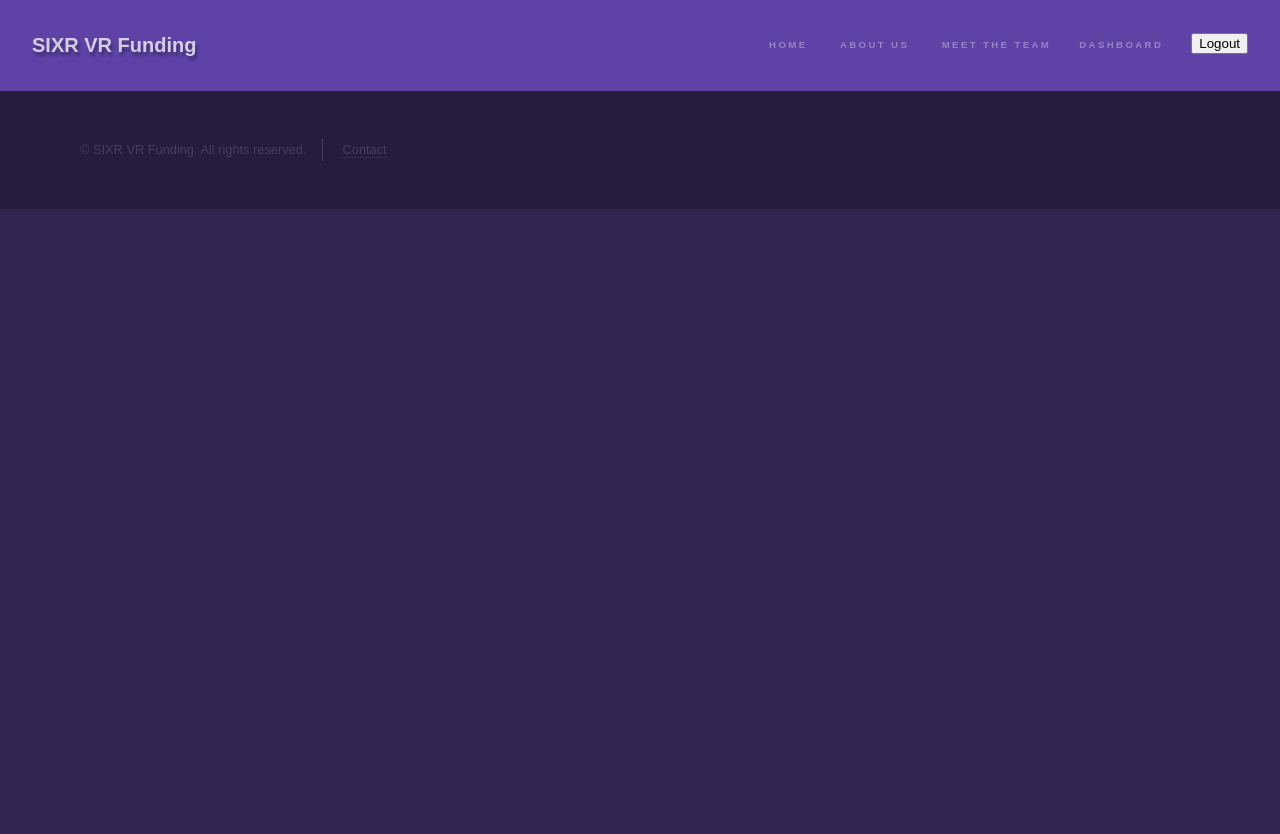
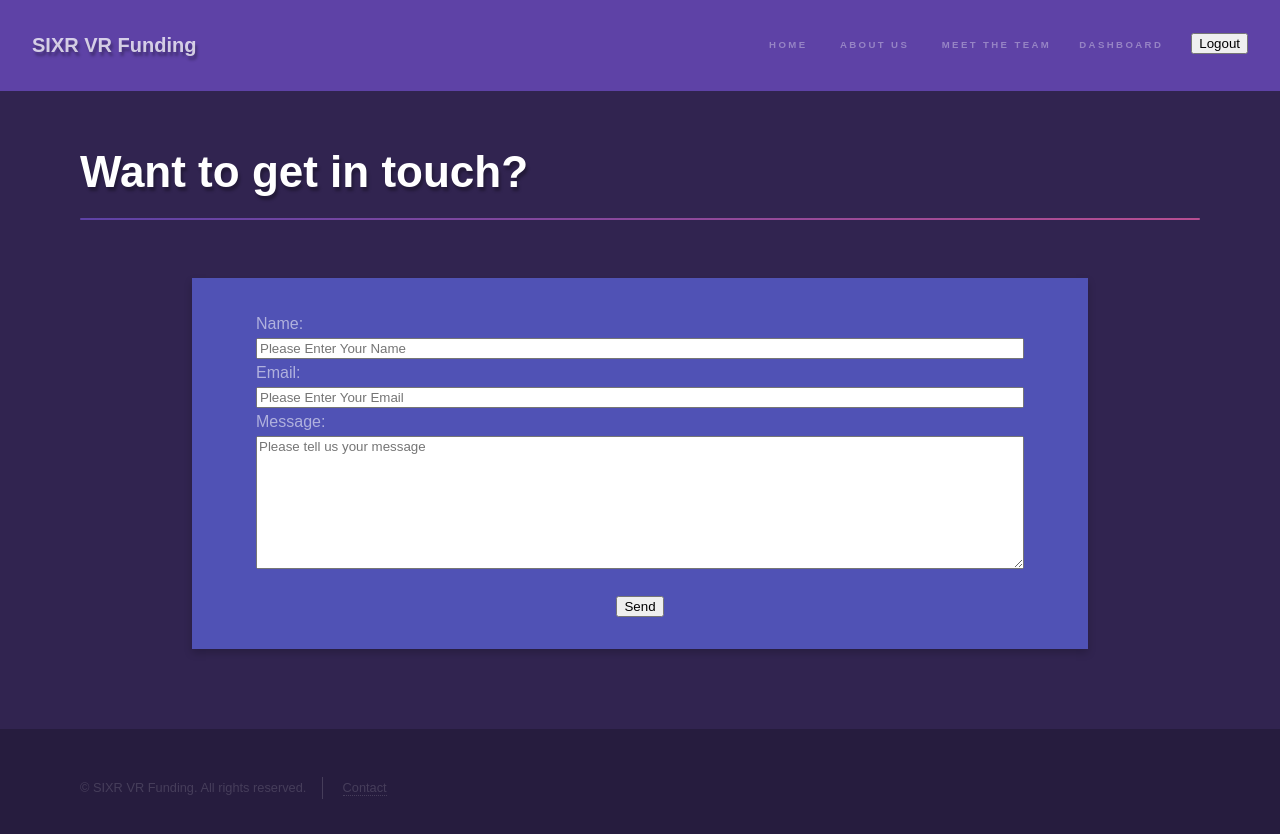
Before and after one commit to VR-Funding-Platform-tt19/Front-End, a React (Create React App) app in the folder vr-funding-app/: page /contact-us in a window 1280 px wide. Shown: the top 834 px of the page. Before the commit the page ends 800 px from the top, so only its background shows below. Built offline with nearby package versions, Linux system fonts and the light colour scheme.

Commit message:
pulling final touches

```diff
--- a/vr-funding-app/src/App.js
+++ b/vr-funding-app/src/App.js
@@ -38,7 +38,7 @@ function App() {
         <Route exact path='/project-form' component={ProjectForm}/>
 
         {/* additional routes */}
-        <Route exact path='/contact' component={ContactUs}/>
+        <Route exact path='/contact-us' component={ContactUs}/>
         <Route excact path='/reset-password' component={ForgotPassword}/>
         <Route exact path='/meet-the-team' component={MeetTheTeam}/>
       </Switch>
--- a/vr-funding-app/src/Component/ContactUs.js
+++ b/vr-funding-app/src/Component/ContactUs.js
@@ -161,7 +161,7 @@ const ContactUs = () => {
                     placeholder='Please tell us your message'
                     onChange={handleChange}
                 />
-                <button className='sendButton' disabled={initialDisabled} onClick={()=> history.push('/contact-confirmation')}>Send</button>
+                <button className='sendButton' onClick={()=> history.push('/contact-confirmation')}>Send</button>
             </ContactCard>
         </ContactUsPage>
     )
--- a/vr-funding-app/src/Component/NavBar.js
+++ b/vr-funding-app/src/Component/NavBar.js
@@ -86,6 +86,7 @@ const NavBar = () => {
     const history = useHistory();
 
     const logOut = () => {
+        console.log('DID IT WORK?')
         window.localStorage.clear();
         history.push('/sign-in');
     }
@@ -101,7 +102,7 @@ const NavBar = () => {
                         <li><Link to='/about'>About Us</Link></li> {/* add link to marketing about us page */}
                         <li><Link to='/meet-the-team'>Meet The Team</Link></li>
                         <li><Link to='/dashboard'>Dashboard</Link></li>
-                        <li> <button onClick={() => logOut}> Logout </button> </li> {/* possiblly have to style */}
+                        <li> <button onClick={logOut}> Logout </button> </li> {/* possiblly have to style */}
                     </ul>
                 </nav>
         </NavBarStyle>
```
